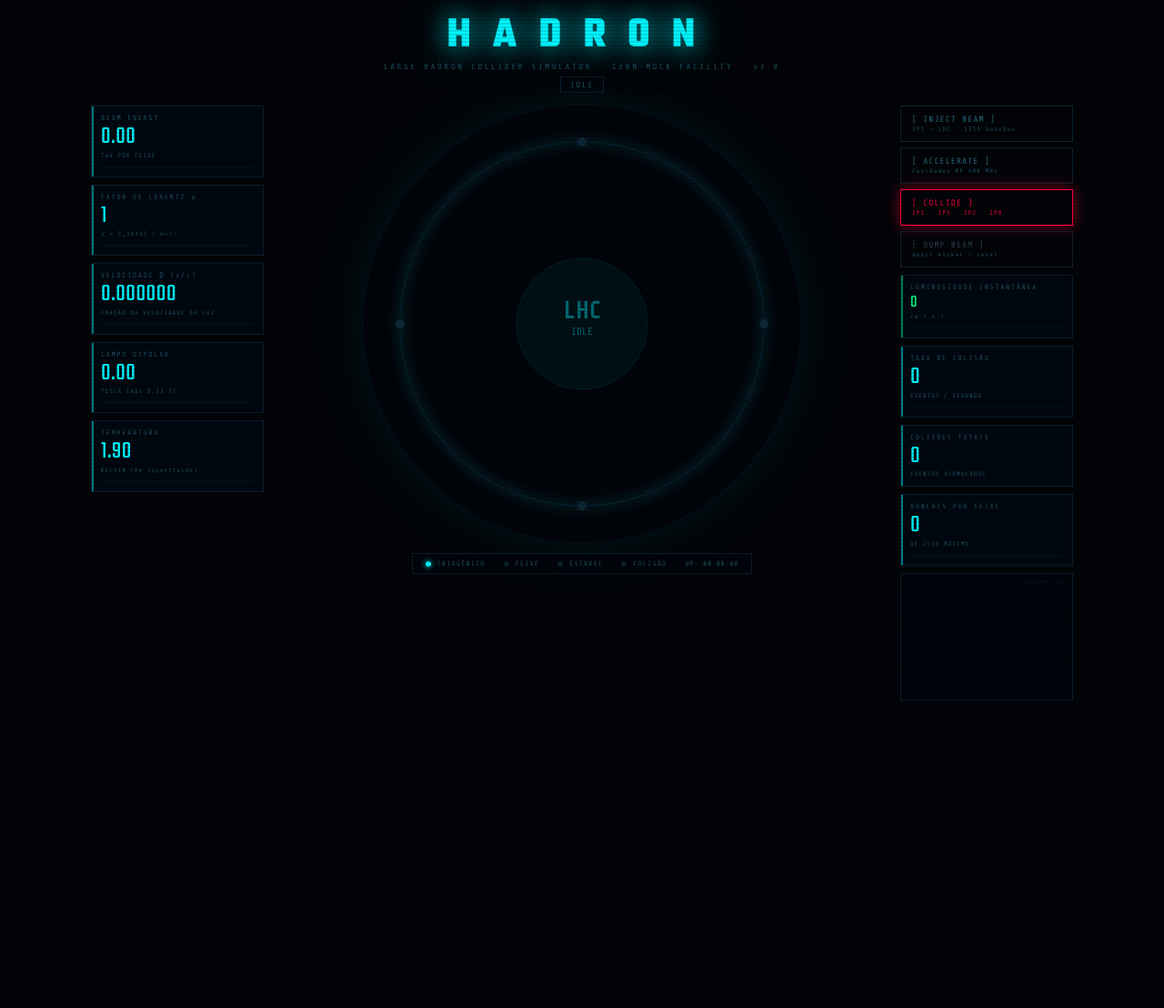
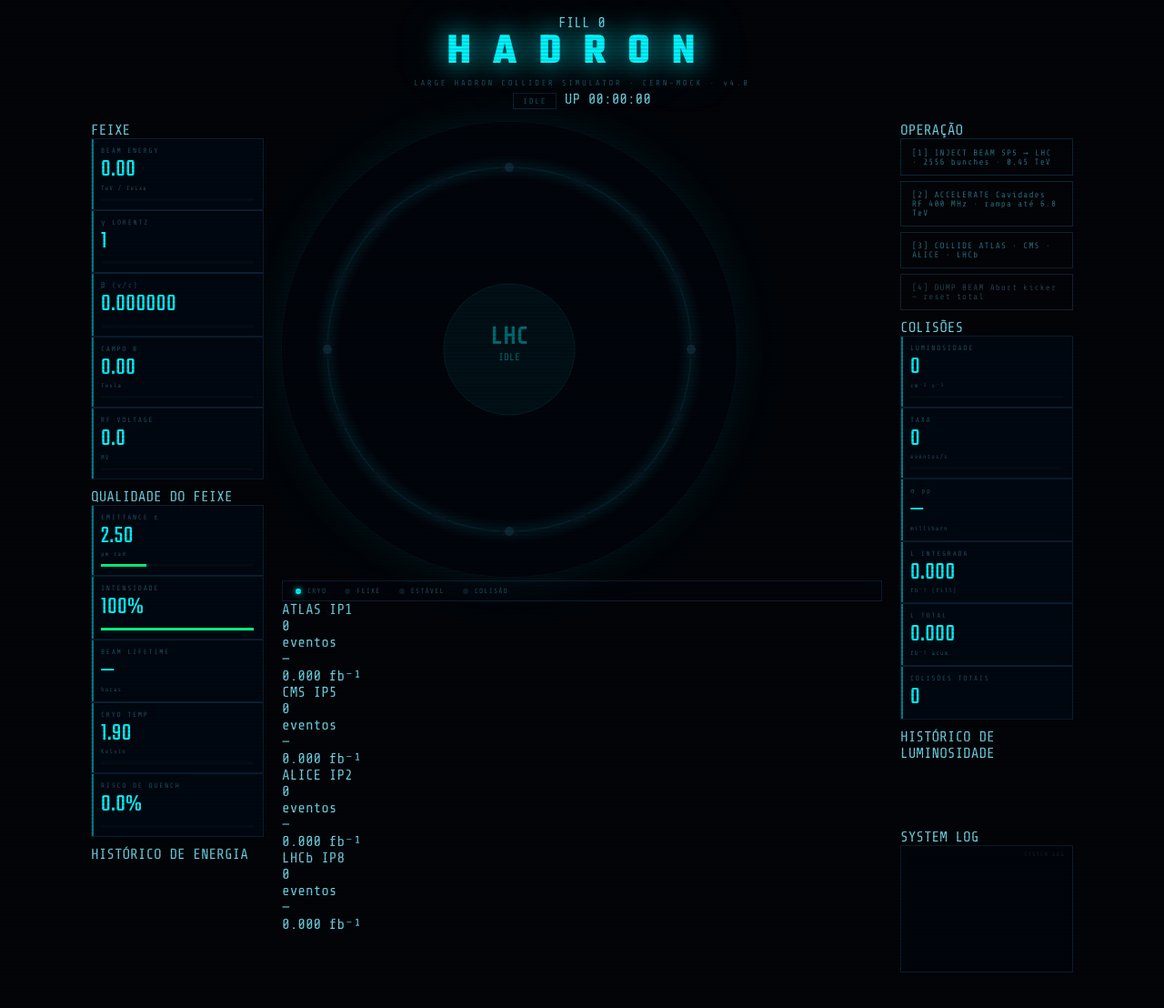
Before and after one commit to Pedro-del-code/Acelerador-de-part-culas-teste, a Flask app: page / in a window 1280 px wide. Shown: the top 1108 px of the page at 91% size. Run offline with Flask 3, Linux system fonts and the light colour scheme.

Commit message:
Add files via upload

```diff
--- a/frontend/templates/index.html
+++ b/frontend/templates/index.html
@@ -3,149 +3,228 @@
 <head>
   <meta charset="UTF-8">
   <meta name="viewport" content="width=device-width, initial-scale=1.0">
-  <title>HADRON — Particle Accelerator Simulator</title>
+  <title>HADRON — LHC Simulator</title>
   <link rel="stylesheet" href="{{ url_for('static', filename='css/style.css') }}">
 </head>
 <body>
 
-  <!-- ── Cabeçalho ──────────────────────────────────────────────────────── -->
 <header>
+  <div class="header-left">
+    <span class="fill-label">FILL</span>
+    <span id="fill-count">0</span>
+  </div>
+  <div class="header-center">
     <h1>HADRON</h1>
-    <div class="tagline">LARGE HADRON COLLIDER SIMULATOR · CERN-MOCK FACILITY · v3.0</div>
-    <div id="state-badge" class="state-badge state-idle">IDLE</div>
+    <div class="tagline">LARGE HADRON COLLIDER SIMULATOR · CERN-MOCK · v4.0</div>
+  </div>
+  <div class="header-right">
+    <span id="state-badge" class="state-badge state-idle">IDLE</span>
+    <span class="uptime-label">UP <span id="uptime">00:00:00</span></span>
+  </div>
 </header>
 
-  <!-- ── Layout principal: painel esq | canvas | painel dir ─────────────── -->
+<!-- ALARMES -->
+<div id="alarm-bar" class="alarm-bar hidden"></div>
+
 <div class="main-layout">
 
-    <!-- PAINEL ESQUERDO — parâmetros do feixe -->
-    <div class="panel">
+  <!-- ── COLUNA ESQUERDA ── -->
+  <div class="col col-left">
 
-      <!-- Energia do feixe -->
+    <div class="section-title">FEIXE</div>
+
     <div class="meter">
       <div class="meter-label">BEAM ENERGY</div>
       <div class="meter-value" id="m-energy-val">0.00</div>
-        <div class="meter-unit">TeV POR FEIXE</div>
+      <div class="meter-unit">TeV / feixe</div>
       <div class="bar-track"><div class="bar-fill" id="m-energy-bar" style="width:0%"></div></div>
     </div>
 
-      <!-- Fator de Lorentz γ -->
-      <div class="meter">
-        <div class="meter-label">FATOR DE LORENTZ γ</div>
-        <div class="meter-value" id="m-gamma-val">1</div>
-        <div class="meter-unit">γ = E_total / m₀c²</div>
+    <div class="meter-row">
+      <div class="meter meter-half">
+        <div class="meter-label">γ LORENTZ</div>
+        <div class="meter-value sm" id="m-gamma-val">1</div>
         <div class="bar-track"><div class="bar-fill" id="m-gamma-bar" style="width:0%"></div></div>
       </div>
-
-      <!-- β = v/c -->
-      <div class="meter">
-        <div class="meter-label">VELOCIDADE β (v/c)</div>
-        <div class="meter-value" id="m-beta-val">0.000000</div>
-        <div class="meter-unit">FRAÇÃO DA VELOCIDADE DA LUZ</div>
+      <div class="meter meter-half">
+        <div class="meter-label">β (v/c)</div>
+        <div class="meter-value sm" id="m-beta-val">0.000000</div>
         <div class="bar-track"><div class="bar-fill" id="m-beta-bar" style="width:0%"></div></div>
       </div>
+    </div>
 
-      <!-- Campo magnético -->
-      <div class="meter">
-        <div class="meter-label">CAMPO DIPOLAR</div>
-        <div class="meter-value" id="m-magnetic-val">0.00</div>
-        <div class="meter-unit">TESLA (máx 8.33 T)</div>
+    <div class="meter-row">
+      <div class="meter meter-half">
+        <div class="meter-label">CAMPO B</div>
+        <div class="meter-value sm" id="m-magnetic-val">0.00</div>
+        <div class="meter-unit">Tesla</div>
         <div class="bar-track"><div class="bar-fill" id="m-magnetic-bar" style="width:0%"></div></div>
       </div>
+      <div class="meter meter-half">
+        <div class="meter-label">RF VOLTAGE</div>
+        <div class="meter-value sm" id="m-rf-val">0.0</div>
+        <div class="meter-unit">MV</div>
+        <div class="bar-track"><div class="bar-fill" id="m-rf-bar" style="width:0%"></div></div>
+      </div>
+    </div>
 
-      <!-- Temperatura criogênica -->
-      <div class="meter">
-        <div class="meter-label">TEMPERATURA</div>
-        <div class="meter-value" id="m-temp-val">1.90</div>
-        <div class="meter-unit">KELVIN (He superfluido)</div>
-        <div class="bar-track"><div class="bar-fill" id="m-temp-bar" style="width:1%; background:var(--accent)"></div></div>
+    <div class="section-title" style="margin-top:10px">QUALIDADE DO FEIXE</div>
+
+    <div class="meter-row">
+      <div class="meter meter-half">
+        <div class="meter-label">EMITTANCE ε</div>
+        <div class="meter-value sm" id="m-emit-val">2.50</div>
+        <div class="meter-unit">μm·rad</div>
+        <div class="bar-track"><div class="bar-fill" id="m-emit-bar" style="width:30%; background:var(--green)"></div></div>
       </div>
+      <div class="meter meter-half">
+        <div class="meter-label">INTENSIDADE</div>
+        <div class="meter-value sm" id="m-intensity-val">100%</div>
+        <div class="bar-track"><div class="bar-fill" id="m-intensity-bar" style="width:100%; background:var(--green)"></div></div>
+      </div>
+    </div>
+
+    <div class="meter-row">
+      <div class="meter meter-half">
+        <div class="meter-label">BEAM LIFETIME</div>
+        <div class="meter-value sm" id="m-lifetime-val">—</div>
+        <div class="meter-unit">horas</div>
+      </div>
+      <div class="meter meter-half">
+        <div class="meter-label">CRYO TEMP</div>
+        <div class="meter-value sm" id="m-temp-val">1.90</div>
+        <div class="meter-unit">Kelvin</div>
+        <div class="bar-track"><div class="bar-fill" id="m-temp-bar" style="width:1%"></div></div>
+      </div>
+    </div>
+
+    <div class="meter" style="position:relative">
+      <div class="meter-label">RISCO DE QUENCH</div>
+      <div class="meter-value sm" id="m-quench-val">0.0%</div>
+      <div class="bar-track"><div class="bar-fill" id="m-quench-bar" style="width:0%; background:var(--green)"></div></div>
+    </div>
+
+    <!-- Gráfico energia -->
+    <div class="section-title" style="margin-top:10px">HISTÓRICO DE ENERGIA</div>
+    <canvas id="chart-energy" width="180" height="60"></canvas>
 
   </div>
 
-    <!-- CANVAS + STATUS BAR -->
-    <div class="canvas-wrap">
-      <canvas id="ring-canvas" width="480" height="480"></canvas>
+  <!-- ── CENTRO: ANEL + DETECTORES ── -->
+  <div class="col col-center">
+    <canvas id="ring-canvas" width="500" height="500"></canvas>
 
-      <!-- Indicadores de sistema -->
     <div class="status-bar">
-        <div class="status-item">
-          <div class="dot dot-active" id="dot-cryo"></div>
-          CRIOGÊNICO
+      <div class="status-item"><div class="dot dot-active" id="dot-cryo"></div>CRYO</div>
+      <div class="status-item"><div class="dot dot-inactive" id="dot-beam"></div>FEIXE</div>
+      <div class="status-item"><div class="dot dot-inactive" id="dot-stable"></div>ESTÁVEL</div>
+      <div class="status-item"><div class="dot dot-inactive" id="dot-coll"></div>COLISÃO</div>
     </div>
-        <div class="status-item">
-          <div class="dot dot-inactive" id="dot-beam"></div>
-          FEIXE
+
+    <!-- 4 Detectores -->
+    <div class="detectors-grid">
+      <div class="detector-card" id="det-ATLAS">
+        <div class="det-name">ATLAS <span class="det-ip">IP1</span></div>
+        <div class="det-events" id="det-ATLAS-events">0</div>
+        <div class="det-label">eventos</div>
+        <div class="det-last" id="det-ATLAS-last">—</div>
+        <div class="det-lumi" id="det-ATLAS-lumi">0.000 fb⁻¹</div>
       </div>
-        <div class="status-item">
-          <div class="dot dot-inactive" id="dot-stable"></div>
-          ESTÁVEL
+      <div class="detector-card" id="det-CMS">
+        <div class="det-name">CMS <span class="det-ip">IP5</span></div>
+        <div class="det-events" id="det-CMS-events">0</div>
+        <div class="det-label">eventos</div>
+        <div class="det-last" id="det-CMS-last">—</div>
+        <div class="det-lumi" id="det-CMS-lumi">0.000 fb⁻¹</div>
       </div>
-        <div class="status-item">
-          <div class="dot dot-inactive" id="dot-coll"></div>
-          COLISÃO
+      <div class="detector-card" id="det-ALICE">
+        <div class="det-name">ALICE <span class="det-ip">IP2</span></div>
+        <div class="det-events" id="det-ALICE-events">0</div>
+        <div class="det-label">eventos</div>
+        <div class="det-last" id="det-ALICE-last">—</div>
+        <div class="det-lumi" id="det-ALICE-lumi">0.000 fb⁻¹</div>
       </div>
-        <div class="uptime">
-          UP: <span id="uptime">00:00:00</span>
+      <div class="detector-card" id="det-LHCb">
+        <div class="det-name">LHCb <span class="det-ip">IP8</span></div>
+        <div class="det-events" id="det-LHCb-events">0</div>
+        <div class="det-label">eventos</div>
+        <div class="det-last" id="det-LHCb-last">—</div>
+        <div class="det-lumi" id="det-LHCb-lumi">0.000 fb⁻¹</div>
       </div>
     </div>
   </div>
 
-    <!-- PAINEL DIREITO — controles e telemetria de colisão -->
-    <div class="panel">
+  <!-- ── COLUNA DIREITA ── -->
+  <div class="col col-right">
 
-      <!-- Botões de comando do operador -->
+    <div class="section-title">OPERAÇÃO</div>
+
     <div class="controls">
       <button class="btn-cmd" onclick="cmdInject()">
-          [ INJECT BEAM ]<br>
-          <span style="font-size:0.42rem;color:var(--text-dim)">SPS → LHC · 2556 bunches</span>
+        <span class="btn-key">[1]</span> INJECT BEAM
+        <span class="btn-sub">SPS → LHC · 2556 bunches · 0.45 TeV</span>
       </button>
       <button class="btn-cmd" onclick="cmdAccelerate()">
-          [ ACCELERATE ]<br>
-          <span style="font-size:0.42rem;color:var(--text-dim)">Cavidades RF 400 MHz</span>
+        <span class="btn-key">[2]</span> ACCELERATE
+        <span class="btn-sub">Cavidades RF 400 MHz · rampa até 6.8 TeV</span>
       </button>
-        <button class="btn-cmd btn-danger" onclick="cmdCollide()">
-          [ COLLIDE ]<br>
-          <span style="font-size:0.42rem">IP1 · IP5 · IP2 · IP8</span>
+      <button class="btn-cmd btn-collide" onclick="cmdCollide()">
+        <span class="btn-key">[3]</span> COLLIDE
+        <span class="btn-sub">ATLAS · CMS · ALICE · LHCb</span>
       </button>
       <button class="btn-cmd btn-dump" onclick="cmdDump()">
-          [ DUMP BEAM ]<br>
-          <span style="font-size:0.42rem;color:var(--text-dim)">Abort kicker — reset</span>
+        <span class="btn-key">[4]</span> DUMP BEAM
+        <span class="btn-sub">Abort kicker — reset total</span>
       </button>
     </div>
 
-      <!-- Luminosidade -->
-      <div class="meter meter-lumi">
-        <div class="meter-label">LUMINOSIDADE INSTANTÂNEA</div>
+    <div class="section-title" style="margin-top:10px">COLISÕES</div>
+
+    <div class="meter accent-green">
+      <div class="meter-label">LUMINOSIDADE</div>
       <div class="meter-value" id="m-lumi-val">0</div>
       <div class="meter-unit">cm⁻² s⁻¹</div>
-        <div class="bar-track"><div class="bar-fill" id="m-lumi-bar" style="width:0%"></div></div>
+      <div class="bar-track"><div class="bar-fill green" id="m-lumi-bar" style="width:0%"></div></div>
     </div>
 
-      <!-- Taxa de colisão -->
-      <div class="meter">
-        <div class="meter-label">TAXA DE COLISÃO</div>
-        <div class="meter-value" id="m-coll-val">0</div>
-        <div class="meter-unit">EVENTOS / SEGUNDO</div>
-        <div class="bar-track"><div class="bar-fill" id="m-coll-bar" style="width:0%; background:var(--hot)"></div></div>
+    <div class="meter-row">
+      <div class="meter meter-half">
+        <div class="meter-label">TAXA</div>
+        <div class="meter-value sm" id="m-coll-val">0</div>
+        <div class="meter-unit">eventos/s</div>
+        <div class="bar-track"><div class="bar-fill orange" id="m-coll-bar" style="width:0%"></div></div>
+      </div>
+      <div class="meter meter-half">
+        <div class="meter-label">σ pp</div>
+        <div class="meter-value sm" id="m-sigma-val">—</div>
+        <div class="meter-unit">millibarn</div>
+      </div>
     </div>
 
-      <!-- Total de colisões -->
+    <div class="meter-row">
+      <div class="meter meter-half">
+        <div class="meter-label">L INTEGRADA</div>
+        <div class="meter-value sm" id="m-intlumi-val">0.000</div>
+        <div class="meter-unit">fb⁻¹ (fill)</div>
+      </div>
+      <div class="meter meter-half">
+        <div class="meter-label">L TOTAL</div>
+        <div class="meter-value sm" id="m-totlumi-val">0.000</div>
+        <div class="meter-unit">fb⁻¹ acum.</div>
+      </div>
+    </div>
+
     <div class="meter">
       <div class="meter-label">COLISÕES TOTAIS</div>
       <div class="meter-value" id="m-total-val">0</div>
-        <div class="meter-unit">EVENTOS ACUMULADOS</div>
     </div>
 
-      <!-- Bunches -->
-      <div class="meter">
-        <div class="meter-label">BUNCHES POR FEIXE</div>
-        <div class="meter-value" id="m-bunches-val">0</div>
-        <div class="meter-unit">DE 2556 MÁXIMO</div>
-        <div class="bar-track"><div class="bar-fill" id="m-bunches-bar" style="width:0%"></div></div>
-      </div>
+    <!-- Gráfico luminosidade -->
+    <div class="section-title" style="margin-top:10px">HISTÓRICO DE LUMINOSIDADE</div>
+    <canvas id="chart-lumi" width="180" height="60"></canvas>
 
-      <!-- Log de sistema -->
+    <!-- Log -->
+    <div class="section-title" style="margin-top:10px">SYSTEM LOG</div>
     <div class="log-box">
       <div id="log-container"></div>
     </div>
```
Lines whose indentation alone changed are shown as unchanged.
